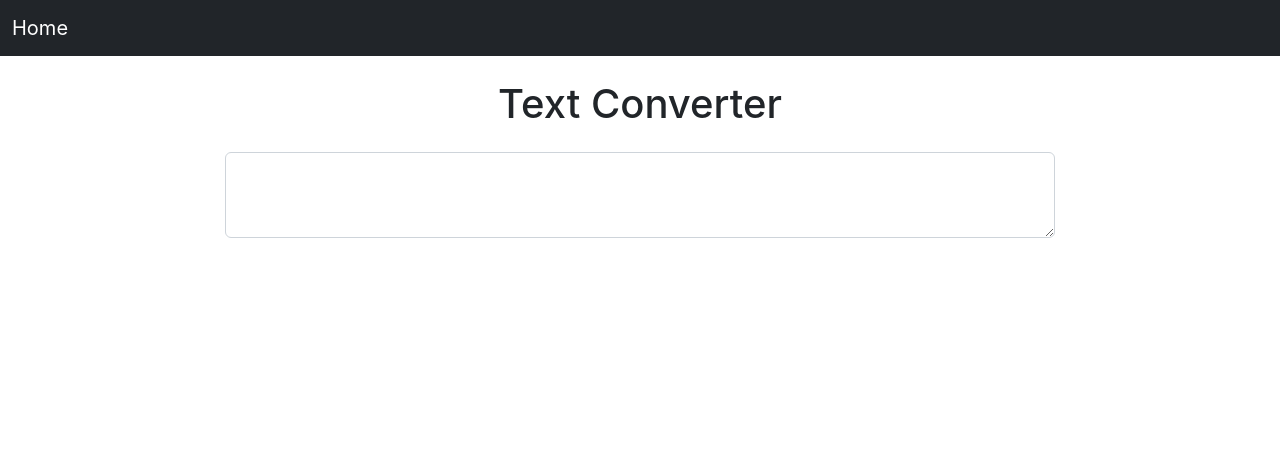
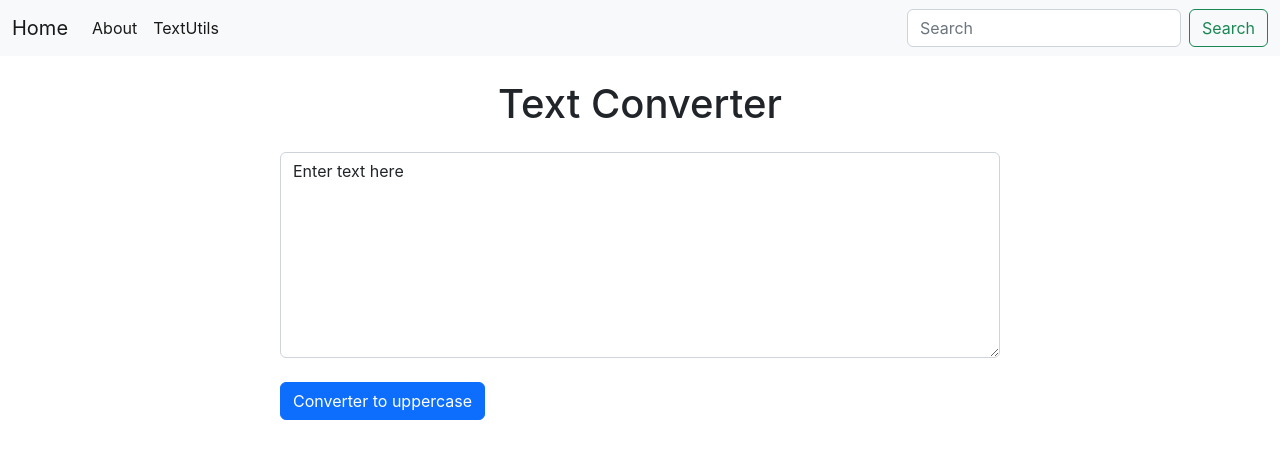
Before and after one commit to Rajit909/React-app, a React (Create React App) app in the folder react-practice/: page / in a window 1280 px wide. Shown: the top 458 px of the page. Built offline with nearby package versions, Linux system fonts and the light colour scheme.

Commit message:
useState used

```diff
--- a/react-practice/src/App.js
+++ b/react-practice/src/App.js
@@ -1,12 +1,14 @@
 import './App.css';
-import Home from './Home';
+import TextForm from './TextForm';
 import Navbar from './Navbar';
+
+
 
 function App() {
   return (
     <>
-    <Navbar title="Home"/>
-    <Home/>
+    <Navbar title="Home" linkOne="About" linkTwo="TextUtils"/>
+    <TextForm/>
     </>
   );
 }
--- a/react-practice/src/Home.js
+++ /dev/null
@@ -1,15 +0,0 @@
-import React from 'react'
-
-function Home() {
-  return (
-    <>
-    <h1 className='text-center m-4'>Text Converter</h1>
-    <div className='container col-8'>
-    <textarea className="form-control" id="exampleFormControlTextarea1" rows="3"></textarea>
-
-    </div>
-    </>
-  )
-}
-
-export default Home
--- a/react-practice/src/Navbar.js
+++ b/react-practice/src/Navbar.js
@@ -3,11 +3,26 @@
 function Navbar(props) {
   return (
     <>
-    <nav className="navbar bg-dark">
+   <nav className="navbar navbar-expand-lg bg-light">
   <div className="container-fluid">
-    <a className="navbar-brand text-white" href=" ">
-      {props.title}
-    </a>
+    <a className="navbar-brand" href=" ">{props.title}</a>
+    <button className="navbar-toggler" type="button" data-bs-toggle="collapse" data-bs-target="#navbarSupportedContent" aria-controls="navbarSupportedContent" aria-expanded="false" aria-label="Toggle navigation">
+      <span className="navbar-toggler-icon"></span>
+    </button>
+    <div className="collapse navbar-collapse" id="navbarSupportedContent">
+      <ul className="navbar-nav me-auto mb-2 mb-lg-0">
+        <li className="nav-item">
+          <a className="nav-link active" aria-current="page" href=" ">{props.linkOne}</a>
+        </li>
+        <li className="nav-item">
+          <a className="nav-link active" href=" ">{props.linkTwo}</a>
+        </li>
+      </ul>
+      <form className="d-flex" role="search">
+        <input className="form-control me-2" type="search" placeholder="Search" aria-label="Search" />
+        <button className="btn btn-outline-success" type="submit">Search</button>
+      </form>
+    </div>
   </div>
 </nav>
     </>
--- /dev/null
+++ b/react-practice/src/TextForm.js
@@ -0,0 +1,32 @@
+import React, { useState } from 'react'
+
+
+
+function TextForm(props) {
+
+
+  const handleUpClick = ()=>{
+    let newText = text.toLocaleUpperCase();
+    setText(newText)
+  }
+
+
+  const handleOnChange = (event)=>{
+    setText(event.target.value)
+  }
+  const [ text, setText] = useState("Enter text here")
+
+  return (
+    <>
+    <div className='container'>
+    <h1 className='text-center m-4'>Text Converter</h1>
+    <div className='container col-8'>
+    <textarea className="form-control" value={text} onChange={handleOnChange} id="exampleFormControlTextarea1" rows="8"></textarea>
+    <button className='btn btn-primary mt-4' onClick={handleUpClick}>Converter to uppercase</button>
+    </div>
+    </div>
+    </>
+  )
+}
+
+export default TextForm
```
